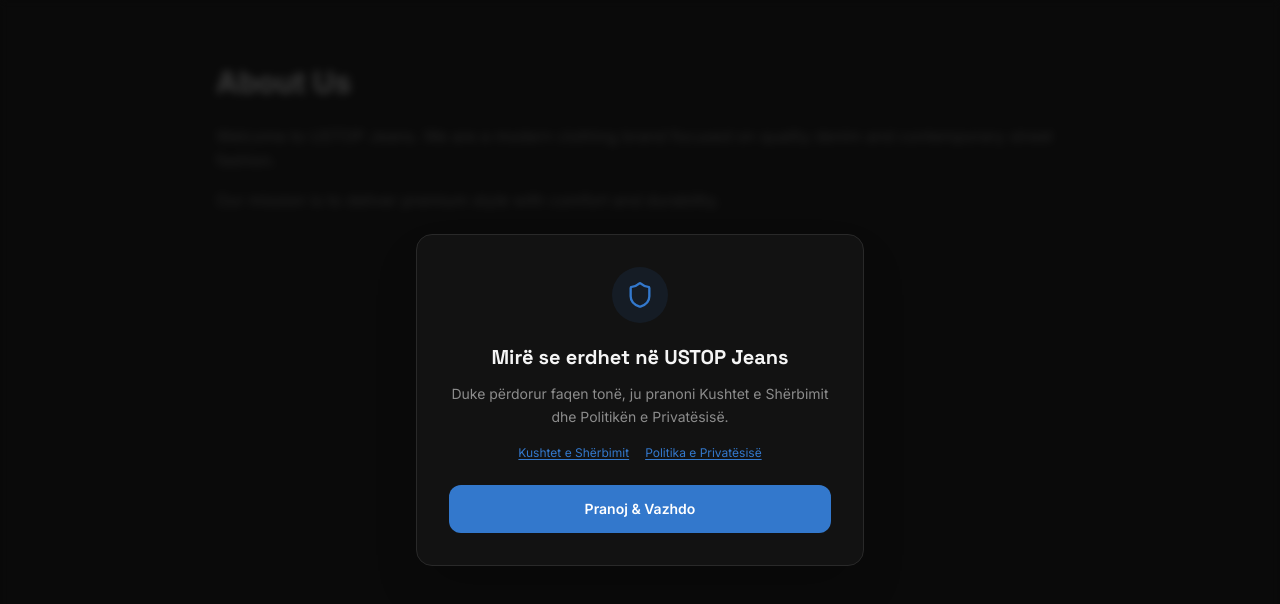
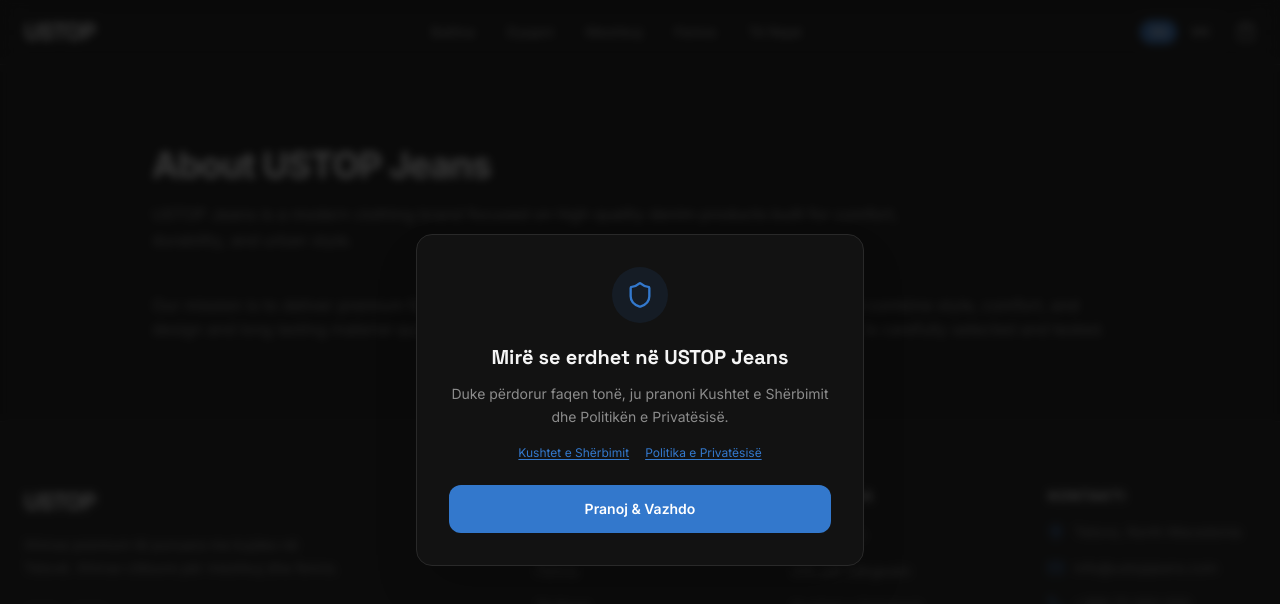
Before and after one commit to mufoasa/zeni2, a Next.js app: page /about in a window 1280 px wide. Shown: the top 604 px of the page. Built offline with nearby package versions, Linux system fonts and the light colour scheme.

Commit message:
Update page.tsx

```diff
--- a/app/about/page.tsx
+++ b/app/about/page.tsx
@@ -1,18 +1,36 @@
+import { SiteHeader } from "@/components/site-header";
+import { SiteFooter } from "@/components/site-footer";
+
 export default function AboutPage() {
   return (
-    <main className="mx-auto max-w-4xl px-6 py-16">
-      <h1 className="mb-6 text-3xl font-bold">About Us</h1>
+    <>
+      <SiteHeader />
 
-      <div className="space-y-4 text-muted-foreground">
+      <main className="mx-auto max-w-5xl px-6 py-20">
+        <div className="space-y-10">
+          <div className="space-y-4">
+            <h1 className="text-4xl font-bold tracking-tight">About USTOP Jeans</h1>
+            <p className="text-muted-foreground leading-relaxed max-w-3xl">
+              USTOP Jeans is a modern clothing brand focused on high quality denim
+              products built for comfort, durability, and urban style.
+            </p>
+          </div>
+
+          <div className="grid md:grid-cols-2 gap-10 text-muted-foreground">
             <p>
-          Welcome to USTOP Jeans. We are a modern clothing brand focused on
-          quality denim and contemporary street fashion.
+              Our mission is to deliver premium fashion products with clean design
+              and long lasting material quality.
             </p>
 
             <p>
-          Our mission is to deliver premium style with comfort and durability.
+              We believe clothing should combine style, comfort, and confidence.
+              Every product is carefully selected and tested.
             </p>
           </div>
+        </div>
       </main>
+
+      <SiteFooter />
+    </>
   );
 }
```
Lines whose indentation alone changed are shown as unchanged.
